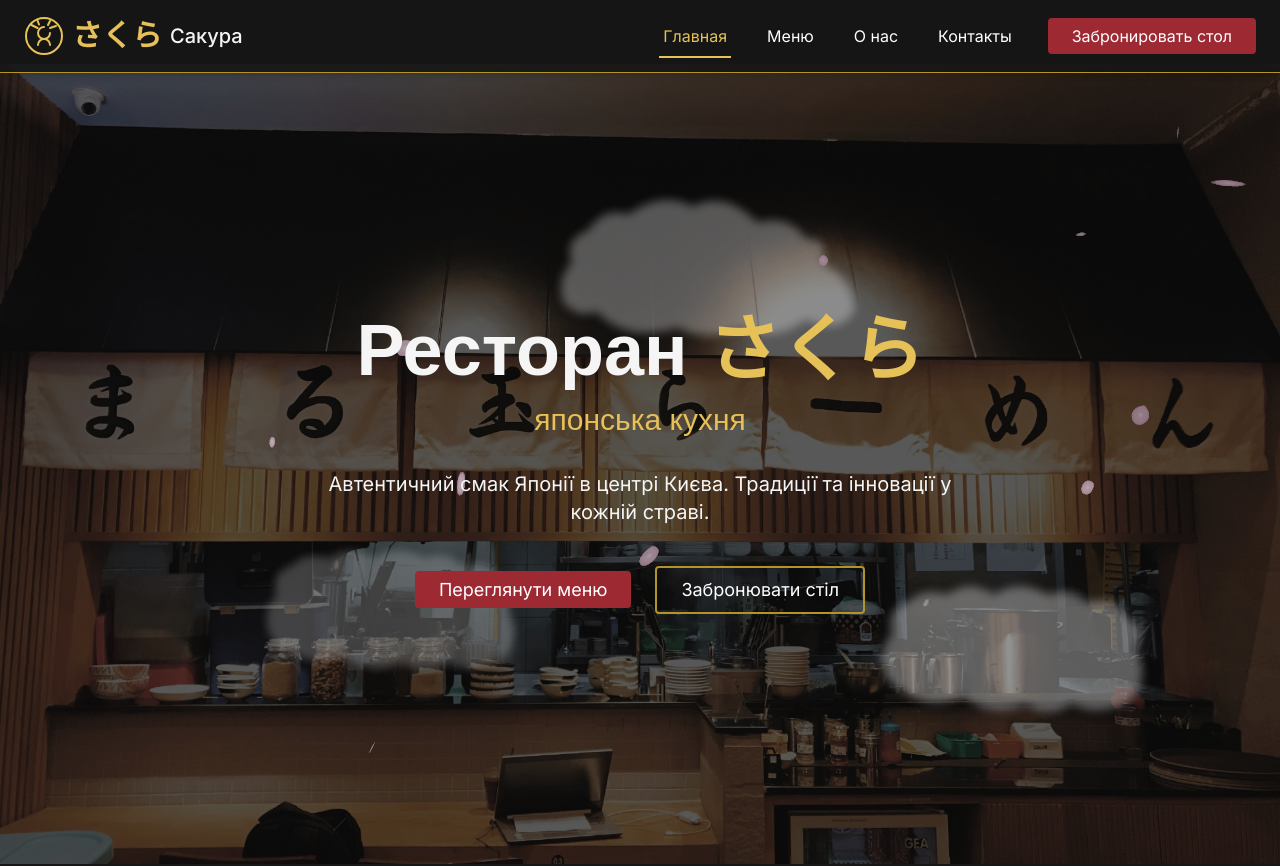
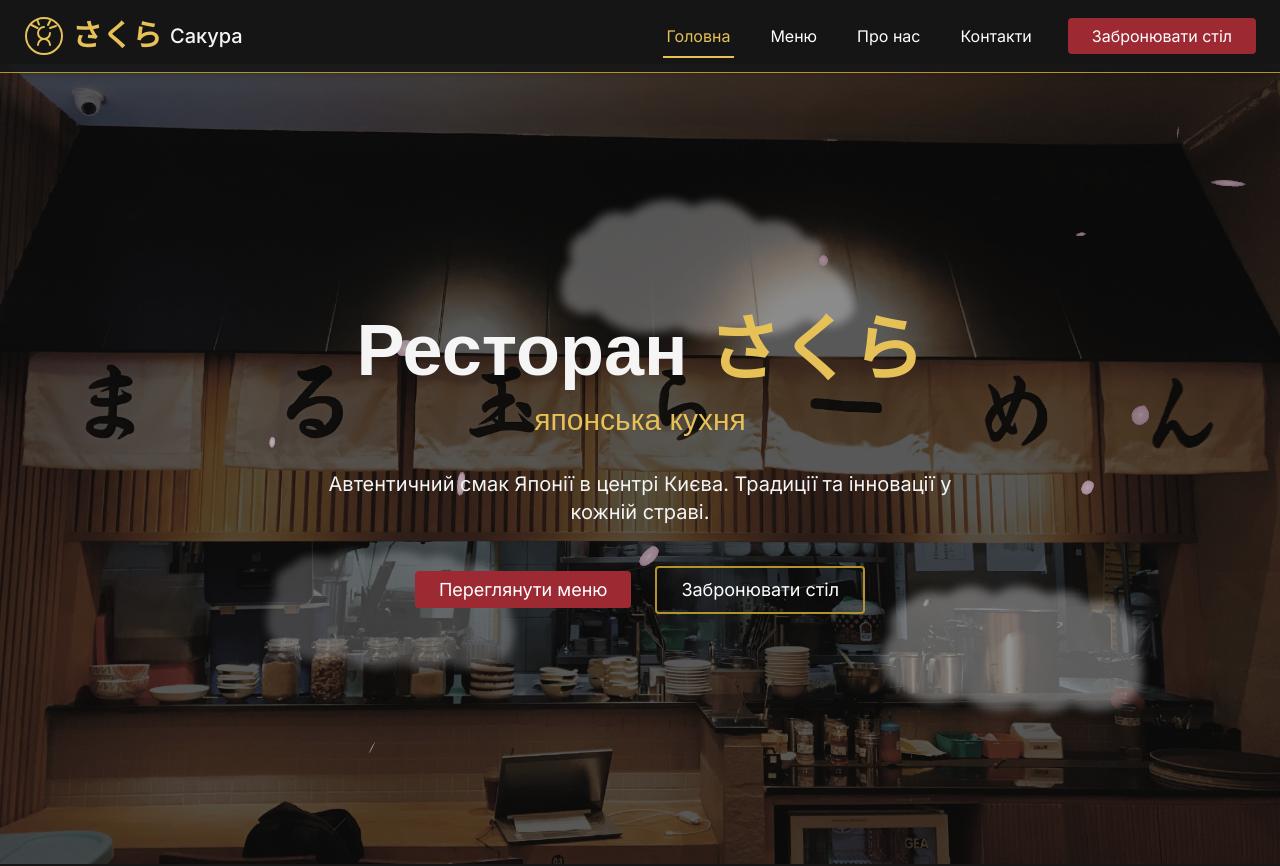
Before and after one commit to maxtkach/japanese, a Next.js app: page / in a window 1280 px wide. Shown: the top 866 px of the page. Built offline with nearby package versions, Linux system fonts and the light colour scheme.

Commit message:
навиг

```diff
--- a/src/app/components/Navigation.tsx
+++ b/src/app/components/Navigation.tsx
@@ -151,10 +151,10 @@ const Navigation = () => {
   };
 
   const links: NavLink[] = [
-    { title: 'Главная', href: '/', neonClass: 'neon-text-gold' },
+    { title: 'Головна', href: '/', neonClass: 'neon-text-gold' },
     { title: 'Меню', href: '/menu', neonClass: 'neon-text-gold' },
-    { title: 'О нас', href: '/about', neonClass: 'neon-text-gold' },
-    { title: 'Контакты', href: '/contact', neonClass: 'neon-text-gold' }
+    { title: 'Про нас', href: '/about', neonClass: 'neon-text-gold' },
+    { title: 'Контакти', href: '/contact', neonClass: 'neon-text-gold' }
   ];
 
   return (
@@ -208,7 +208,7 @@ const Navigation = () => {
               whileTap={{ scale: 0.97 }}
               aria-label="Позвонить для бронирования стола"
             >
-              Забронировать стол
+              Забронювати стіл
             </motion.a>
           </div>
         </nav>
@@ -240,7 +240,7 @@ const Navigation = () => {
             id="mobile-menu"
             role="dialog"
             aria-modal="true"
-            aria-label="Мобильное меню"
+            aria-label="Мобільне меню"
           >
             <div className="h-full flex flex-col justify-between px-4 pt-6 pb-8">
               <nav className="flex flex-col space-y-6">
@@ -268,9 +268,9 @@ const Navigation = () => {
                     href="tel:+380123456789"
                     className="btn-primary inline-block w-full py-3"
                     onClick={() => setIsOpen(false)}
-                    aria-label="Позвонить для бронирования стола"
+                    aria-label="Зателефонувати для бронювання столу"
                   >
-                    Забронировать стол
+                    Забронювати стіл
                   </a>
                 </div>
 
```
